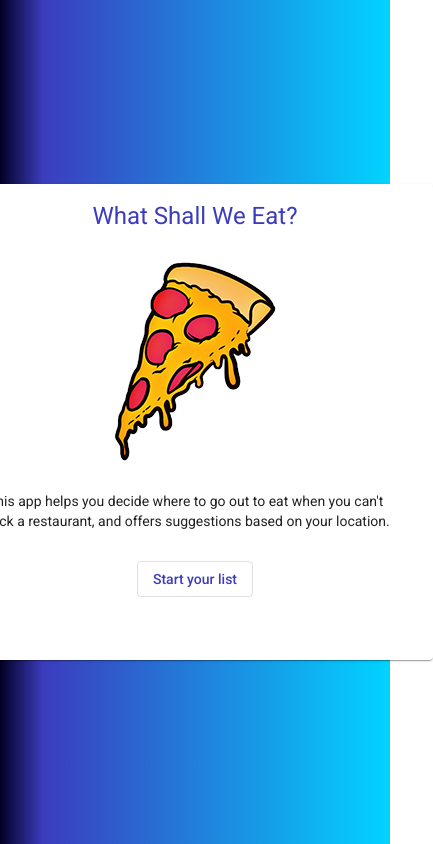
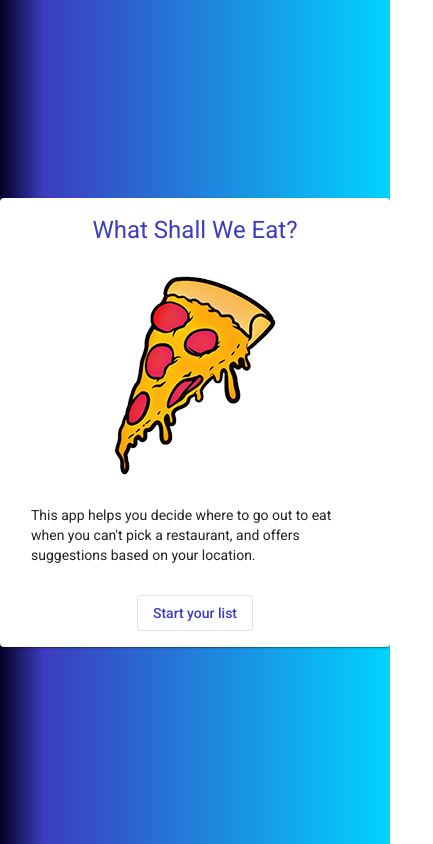
Before and after one commit to thekarlbrown/WhatShallWeEat, an Angular app in the folder WhatShallWeEat-UI/: page / in a window 390 px wide. Shown: the whole page, 433 px wide, since content can reach past the window. Built offline with nearby package versions, Linux system fonts and the light colour scheme.

Commit message:
Made design more responsive

```diff
--- a/WhatShallWeEat-UI/src/app/app.component.scss
+++ b/WhatShallWeEat-UI/src/app/app.component.scss
@@ -1,6 +1,8 @@
 .background {
     height: 100%;
     width: 100%;
+    overflow-x: hidden;
+    position: relative;
     background: rgb(2,0,36);
     background: linear-gradient(90deg, #020024 0%, #3c3cbe 11%, #00d4ff 100%);
 }
--- a/WhatShallWeEat-UI/src/pages/list/list.component.scss
+++ b/WhatShallWeEat-UI/src/pages/list/list.component.scss
@@ -1,3 +1,8 @@
+mat-card {
+    overflow: auto;
+    max-height: 640px;
+}
+
 mat-list-item {
     padding-left: 10px;
     padding-right: 10px;
@@ -21,7 +26,7 @@ a {
 
 mat-list {
     overflow: auto;
-    max-height: 600px;
+    max-height: 540px;
  }
 
 .list-item {
--- a/WhatShallWeEat-UI/src/pages/welcome/welcome.component.scss
+++ b/WhatShallWeEat-UI/src/pages/welcome/welcome.component.scss
@@ -1,6 +1,5 @@
 mat-card {
-    height: 476px;
-    width: 476px;
+    max-width: 476px;
 }
 
 button {
```
